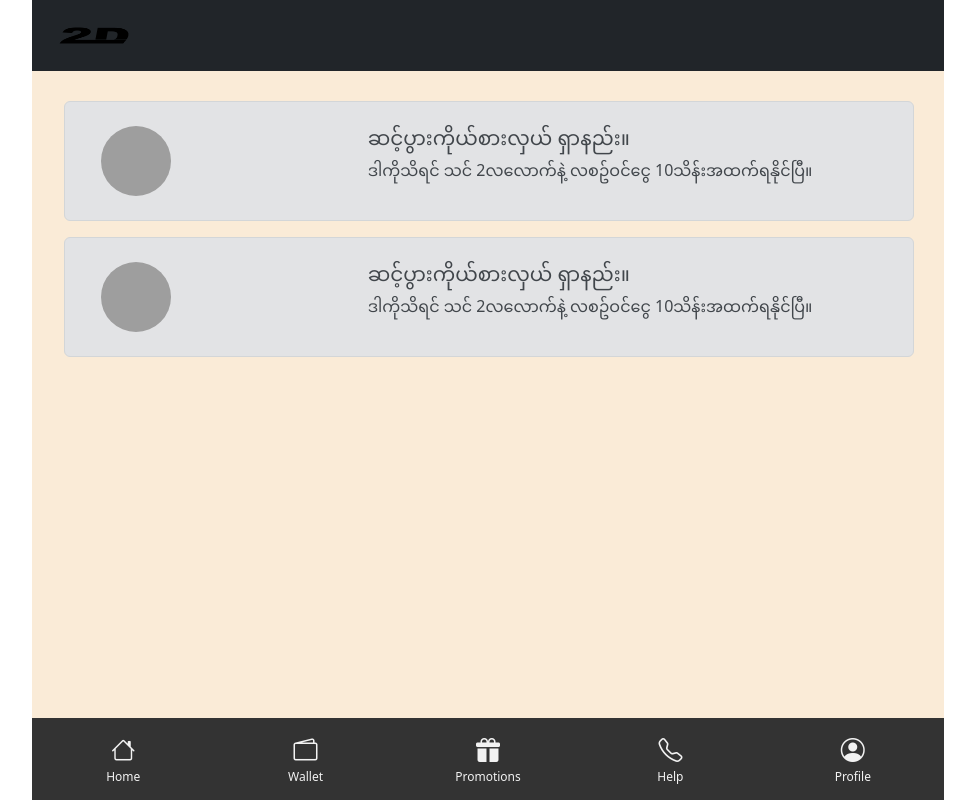
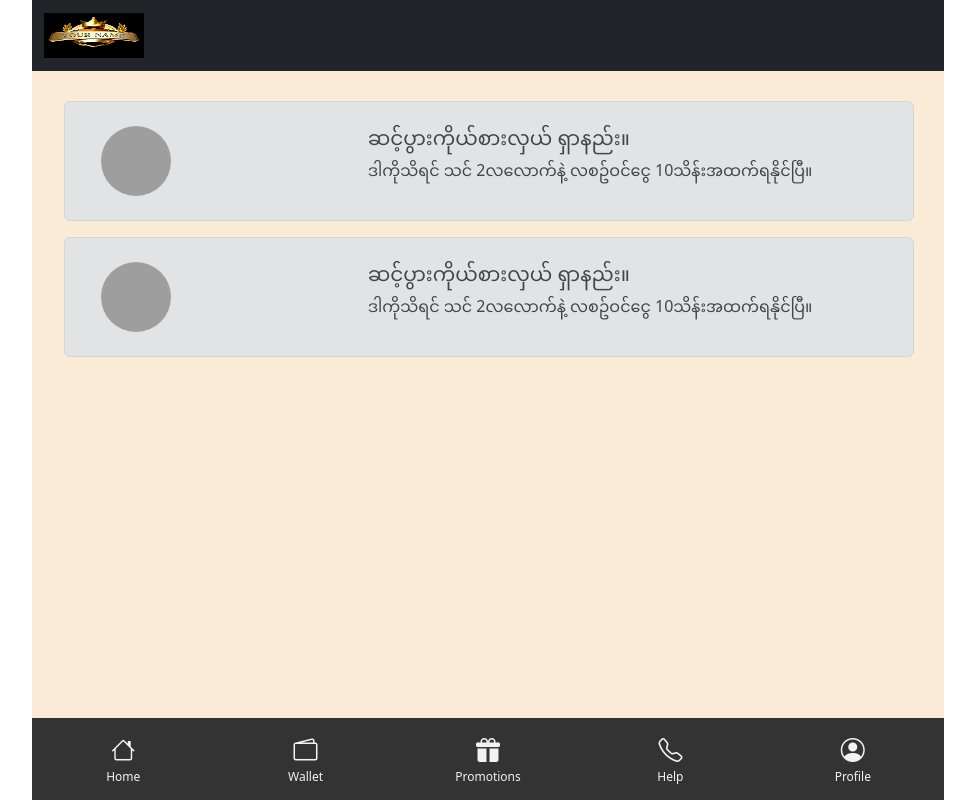
Before and after one commit to POSDevNew/UI, a plain HTML site: page promotions.html in a window 1280 px wide. Shown: the whole page, without its empty margins (152-1127 px from the left). Drawn offline with nearby package versions, Linux system fonts and the light colour scheme; grey boxes are pictures that could not be loaded.

Commit message:
Update promotions.html
Updated logo

```diff
--- a/promotions.html
+++ b/promotions.html
@@ -21,7 +21,7 @@
       <!-- navigation -->
        <nav class="navbar bg-dark">
             <div class="container-fluid">
-                <a class="navbar-brand" href="index.html"><img style="height: 45px; width: 100px;" src="./img/sticker-2d.jpg"
+                <a class="navbar-brand" href="index.html"><img style="height: 45px; width: 100px;" src="./img/LOGO.jpg"
                         alt="..."></a>
             </div>
         </nav>
```
